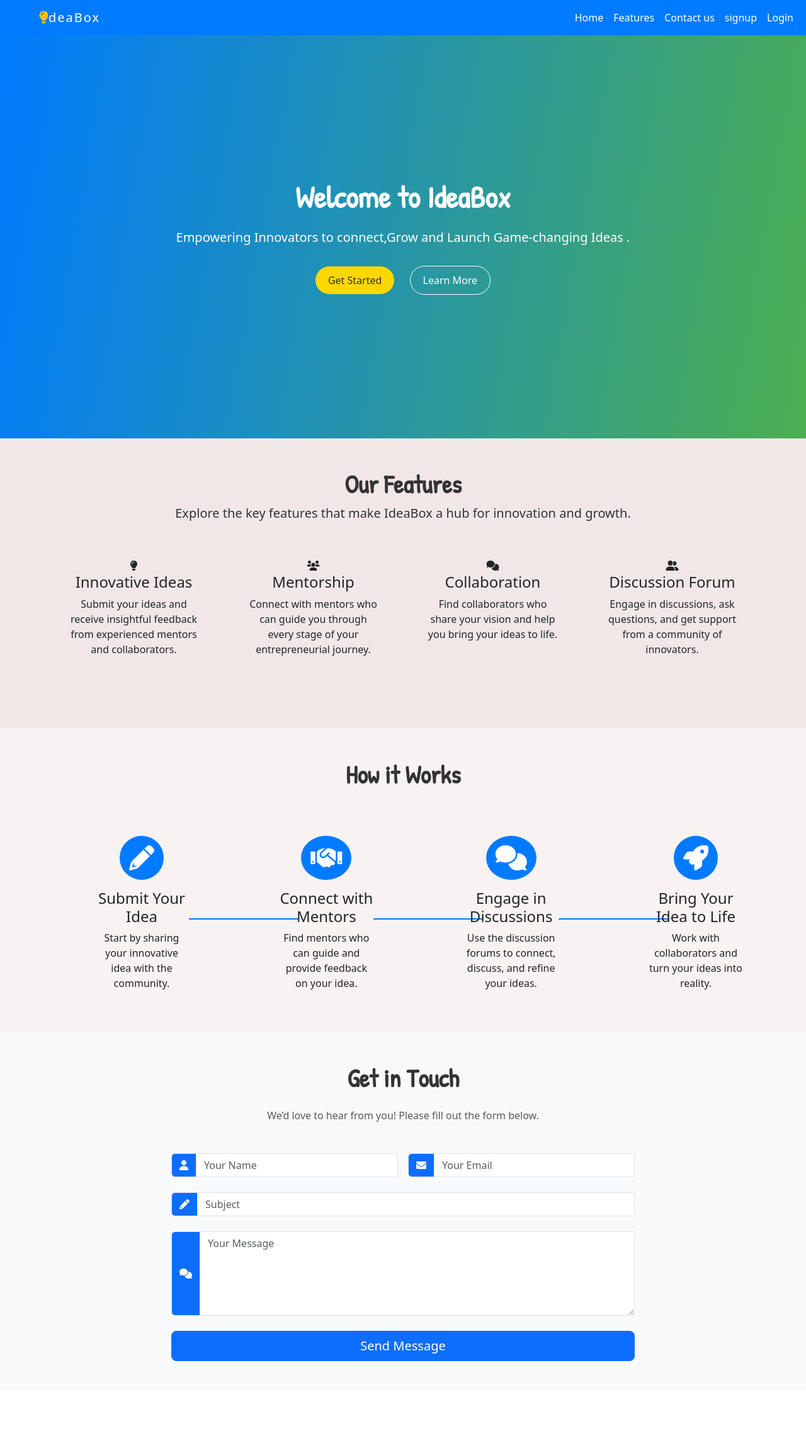
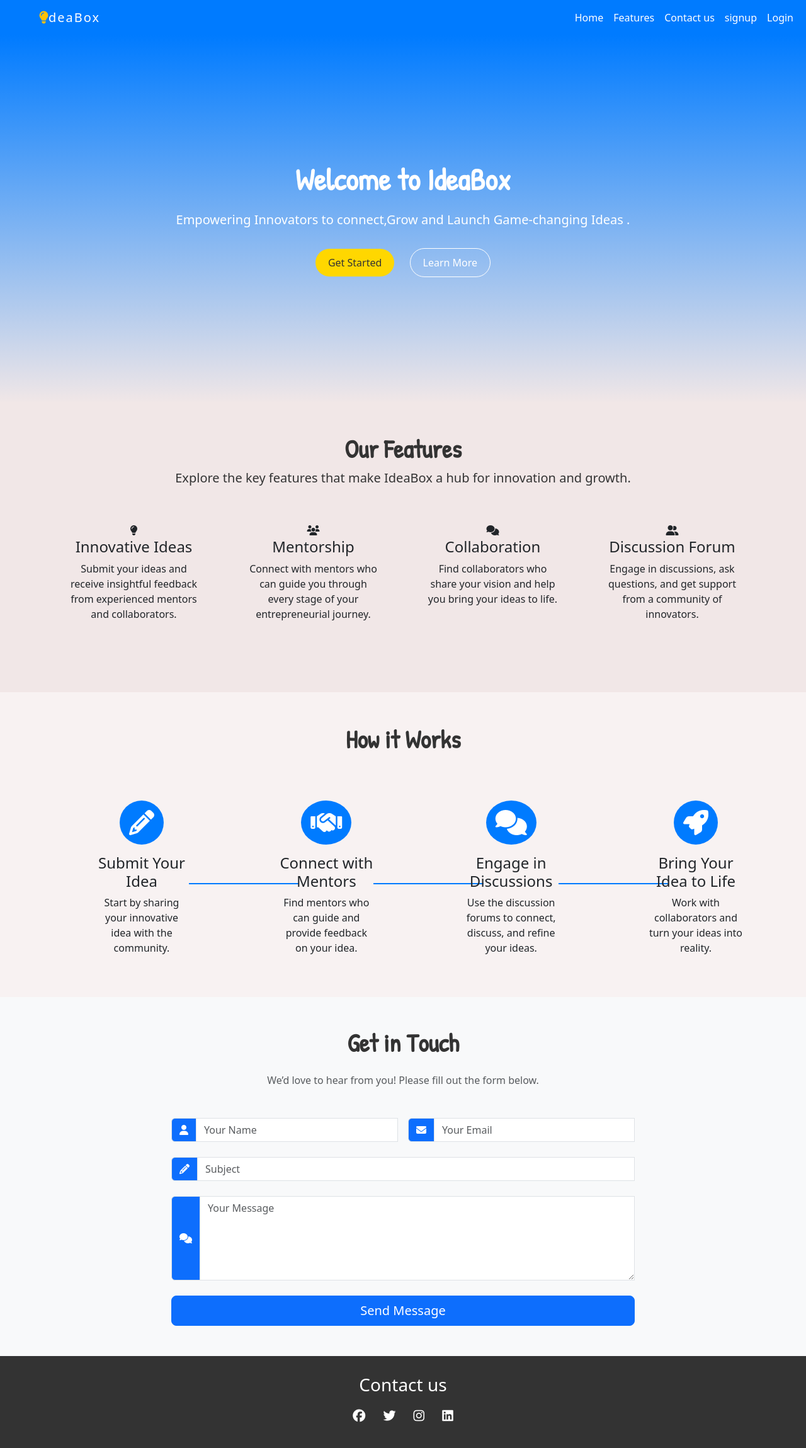
Before and after one commit to Ajay-2005/IdeaBox, a Django app: page / in a window 1280 px wide. Shown: the whole page at 63% size. Before the commit the page ends 2161 px from the top, so only its background shows below. Run offline with Django 5.2, Linux system fonts and the light colour scheme; some libraries are stand-ins or nearby versions.

Commit message:
Hero section edited

```diff
--- a/startupIdeaIncubator/settings.py
+++ b/startupIdeaIncubator/settings.py
@@ -89,7 +89,7 @@ DATABASES = {
         'ENGINE': 'django.db.backends.postgresql',
         'NAME': 'startup_idea_incubator',
         'USER': 'postgres',
-        'PASSWORD': 'new_password',
+        'PASSWORD': 'maddy',
         'HOST': 'localhost',
         'PORT': '5432',
     }
--- a/static/style.css
+++ b/static/style.css
@@ -35,9 +35,9 @@ html {
 
 
 .hero-section {
-	background: linear-gradient(100deg, #007BFF, #4CAF50);
+	background: linear-gradient(180deg,  #007BFF, #f1e7e7);
 	color: #FFFFFF;
-	height: 80vh;
+	height: 73vh;
 	display: flex;
 	justify-content: center;
 	align-items: center;
@@ -237,3 +237,47 @@ html {
 	}
 
 }
+/* Footer styles */
+.footer {
+	background-color: #333;
+	color: #fff;
+	padding: 20px 0;
+	text-align: center;
+	position: relative;
+	bottom: 0;
+	width: 100%;
+  }
+
+  .footer-content {
+	max-width: 1200px;
+	margin: 0 auto;
+	padding: 0 20px;
+  }
+
+  .footer p {
+	margin: 0;
+	font-size: 14px;
+  }
+
+  .footer-links {
+	list-style: none;
+	padding: 10px 0 0;
+	margin: 0;
+	display: flex;
+	justify-content: center;
+	gap: 15px;
+  }
+
+  .footer-links li {
+	display: inline;
+  }
+
+  .footer-links a {
+	color: #00bcd4;
+	text-decoration: none;
+	font-size: 14px;
+  }
+
+  .footer-links a:hover {
+	text-decoration: underline;
+  }
--- a/templates/home.html
+++ b/templates/home.html
@@ -150,6 +150,36 @@
 		</div>
 	</div>
 </section>
+<link href="https://cdnjs.cloudflare.com/ajax/libs/font-awesome/6.5.0/css/all.min.css" rel="stylesheet">
+
+<footer class="footer text-white py-4">
+  <div class="container text-center">
+    <p class="mb-3 fs-3">Contact us</p>
+    <ul class="list-inline mb-3">
+      <li class="list-inline-item">
+        <a href="#" class="text-white text-decoration-none me-3">
+          <i class="fab fa-facebook fa-lg"></i>
+        </a>
+      </li>
+      <li class="list-inline-item">
+        <a href="#" class="text-white text-decoration-none me-3">
+          <i class="fab fa-twitter fa-lg"></i>
+        </a>
+      </li>
+      <li class="list-inline-item">
+        <a href="#" class="text-white text-decoration-none me-3">
+          <i class="fab fa-instagram fa-lg"></i>
+        </a>
+      </li>
+      <li class="list-inline-item">
+        <a href="#" class="text-white text-decoration-none">
+          <i class="fab fa-linkedin fa-lg"></i>
+        </a>
+      </li>
+    </ul>
+  </div>
+</footer>
+
 
 
 
```
